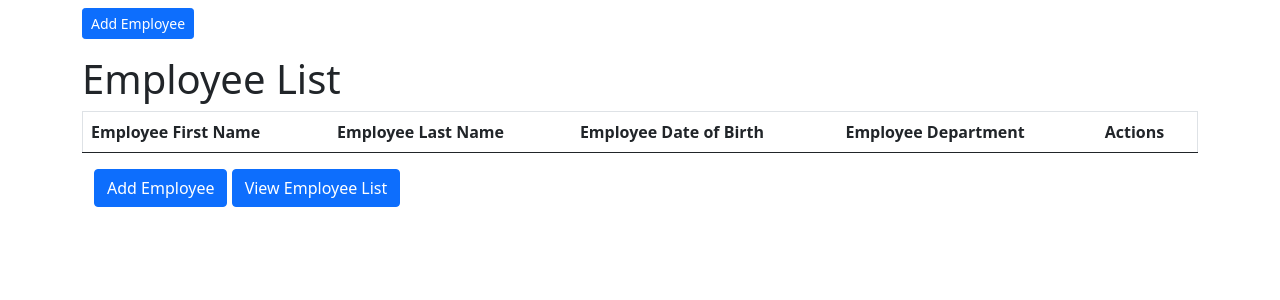
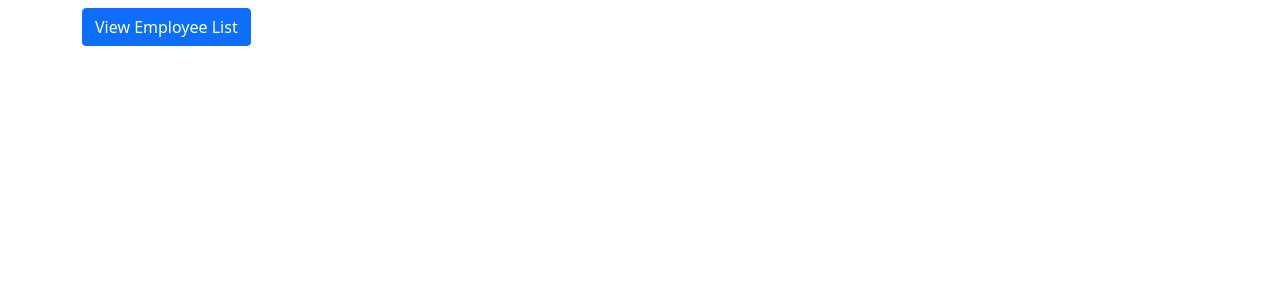
Before and after one commit to GeRmAnImAl/Group1HRMSAPP, a Spring Boot app: page / in a window 1280 px wide. Shown: the top 300 px of the page. Run offline with Spring Boot 4, Linux system fonts and the light colour scheme; lists and menus that the app fills with data are empty.

Commit message:
Fix LocalDate Issue, Update html Styling Fixed an issue which prevented the creation of employees due to the use of LocalDate as a variable type. Updated styling to multiple html pages. CRUD functionality is currently working and application is running.

```diff
--- a/src/main/java/com/example/group1hrmsapp/service/UserServiceImpl.java
+++ b/src/main/java/com/example/group1hrmsapp/service/UserServiceImpl.java
@@ -34,4 +34,9 @@ public class UserServiceImpl implements UserService{
     public void deleteUserById(String userName) {
         this.userRepository.deleteById(userName);
     }
+
+    @Override
+    public Object getAllUsers() {
+        return userRepository.findAll();
+    }
 }
--- a/src/main/resources/templates/employee_list.html
+++ b/src/main/resources/templates/employee_list.html
@@ -7,7 +7,7 @@
 </head>
 <body>
 <div class="container my-2">
-    <a th:href = "@{/showNewEmployeeForm}" class="btn btn-primary btn-sm mb-3"> Add Employee </a>
+    <a th:href = "@{/}"> Back to Home</a>
     <h1>Employee List</h1>
 <table border="1" class = "table table-striped table-responsive-md">
     <thead>
@@ -26,13 +26,13 @@
         <td th:text="${employee.email}"></td>
         <td th:text="${employee.department}"></td>
         <td>
-            <a th:href="@{/showEmployeeFormForUpdate/{id}(id=${employee.id})}" class="btn btn-primary">Update or Add Employee</a>
+            <a th:href="@{/showEmployeeFormForUpdate/{id}(id=${employee.id})}" class="btn btn-primary">Update</a>
             <a th:href="@{/deleteEmployee/{id}(id=${employee.id})}" class="btn btn-danger">Delete</a>
         </td>
     </tr>
     </tbody>
 </table>
-<button th:href = "@{/}"> Back to Home</button>
+    <a th:href = "@{/showNewEmployeeForm}" class="btn btn-primary btn-sm mb-3"> Add Employee </a>
 </div>
 </body>
 </html>
--- a/src/main/resources/templates/index.html
+++ b/src/main/resources/templates/index.html
@@ -6,36 +6,9 @@
     <link href="https://cdn.jsdelivr.net/npm/bootstrap@5.0.0/dist/css/bootstrap.min.css" rel="stylesheet" integrity="sha384-wEmeIV1mKuiNpC+IOBjI7aAzPcEZeedi5yW5f2yOq55WWLwNGmvvx4Um1vskeMj0" crossorigin="anonymous">
 </head>
 <body>
+    <div class="container my-2">
 
-<div class="container my-2">
-    <a th:href="@{/showNewEmployeeForm}" class="btn btn-primary btn-sm mb-3">Add Employee</a>
-    <h1>Employee List</h1>
-    <table border="1" class="table table-striped table-responsive-md">
-        <thead>
-        <tr>
-            <th>Employee First Name</th>
-            <th>Employee Last Name</th>
-            <th>Employee Date of Birth</th>
-            <th>Employee Department</th>
-            <th>Actions</th>
-        </tr>
-        </thead>
-        <tbody>
-        <tr th:each="employee : ${listEmployee}">
-            <td th:text="${employee.firstName}"></td>
-            <td th:text="${employee.lastName}"></td>
-            <td th:text="${employee.dateOfBirth}"></td>
-            <td th:text="${employee.department}"></td>
-            <td>
-                <a th:href="@{/showUpdateEmployeeForm/{id}(id=${employee.id})}" class="btn btn-primary">Update</a>
-                <a th:href="@{/deleteEmployee/{id}(id=${employee.id})}" class="btn btn-danger">Delete</a>
-            </td>
-        </tr>
-        </tbody>
-    </table>
-    <div class="container my-2">
-        <a th:href="@{/showNewEmployeeForm}" class="btn btn-primary">Add Employee</a>
-        <a th:href="@{/employeelist}" class="btn btn-primary">View Employee List</a>
+        <a th:href="@{/employeeList}" class="btn btn-primary">View Employee List</a>
     </div>
 </div>
 </body>
--- a/src/main/resources/templates/new_employee.html
+++ b/src/main/resources/templates/new_employee.html
@@ -43,18 +43,23 @@
     <input type="text" th:field="*{employmentType}"
            placeholder="Employee Employment Type" class="form-control mb-4 col-4">
 
+    <label>Employee Hourly Rate:</label>
     <input type="text" th:field="*{hourlyRate}"
            placeholder="Employee HourlyRate" class="form-control mb-4 col-4">
 
+    <label>Employee Vacation Time Entitled:</label>
     <input type="text" th:field="*{vacationTime}"
            placeholder="Employee Vacation Time Entitled" class="form-control mb-4 col-4">
 
+    <label>Employee Sick Time Entitled:</label>
     <input type="text" th:field="*{sickTime}"
            placeholder="Employee Sick Time Entitled" class="form-control mb-4 col-4">
 
+    <label>Employee Paid Time Off Entitled:</label>
     <input type="text" th:field="*{paidTimeOff}"
            placeholder="Employee Paid Time Off Entitled" class="form-control mb-4 col-4">
 
+    <label>Is Employee Enrolled In Benefits? (true for yes, false for no)</label>
     <input type="text" th:field="*{enrolledInBenefits}"
            placeholder="Is Employee Enrolled In Benefits? (true for yes, false for no)" class="form-control mb-4 col-4">
 
--- a/src/main/resources/templates/update_employee.html
+++ b/src/main/resources/templates/update_employee.html
@@ -48,18 +48,23 @@
     <input type="text" th:field="*{employmentType}"
            placeholder="Employee Employment Type" class="form-control mb-4 col-4">
 
+    <label>Employee Hourly Rate:</label>
     <input type="text" th:field="*{hourlyRate}"
            placeholder="Employee HourlyRate" class="form-control mb-4 col-4">
 
+    <label>Employee Vacation Time Entitled:</label>
     <input type="text" th:field="*{vacationTime}"
            placeholder="Employee Vacation Time Entitled" class="form-control mb-4 col-4">
 
+    <label>Employee Sick Time Entitled:</label>
     <input type="text" th:field="*{sickTime}"
            placeholder="Employee Sick Time Entitled" class="form-control mb-4 col-4">
 
+    <label>Employee Paid Time Off Entitled:</label>
     <input type="text" th:field="*{paidTimeOff}"
            placeholder="Employee Paid Time Off Entitled" class="form-control mb-4 col-4">
 
+    <label>Is Employee Enrolled In Benefits? (true for yes, false for no)</label>
     <input type="text" th:field="*{enrolledInBenefits}"
            placeholder="Is Employee Enrolled In Benefits? (true for yes, false for no)" class="form-control mb-4 col-4">
 
```
Also changed, not shown: src/main/java/com/example/group1hrmsapp/model/Employee.java (+18 -3 lines).
